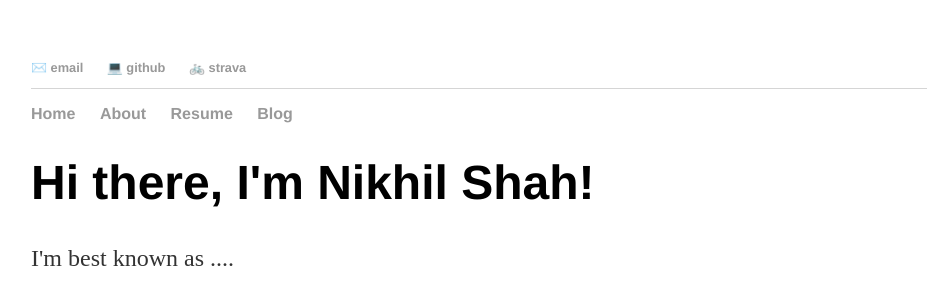
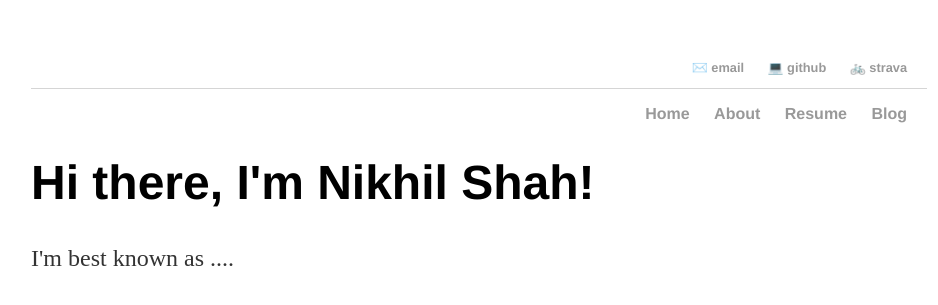
Before and after one commit to tricalnikhil/tricalnikhil.github.io, a Jekyll site: the page built from index.html, in a window 1280 px wide. Shown: the top 305 px of the page, without its empty margins (161-1099 px from the left). Built offline with Jekyll 4.4.1, drawn with Linux system fonts in a browser that asks for light colours.

Commit message:
try moving header to right

```diff
--- a/css/main.css
+++ b/css/main.css
@@ -2,7 +2,15 @@
     margin: 60px auto;
     width: 70%;
 }
-nav ul, footer ul, header ul {
+nav ul, footer ul{
+    text-align: right;
+    font-family:'Helvetica', 'Arial', 'Sans-Serif';
+    padding: 0px;
+    list-style: none;
+    font-weight: bold;
+}
+header ul {
+    text-align: right;
     font-family:'Helvetica', 'Arial', 'Sans-Serif';
     padding: 0px;
     list-style: none;
```
